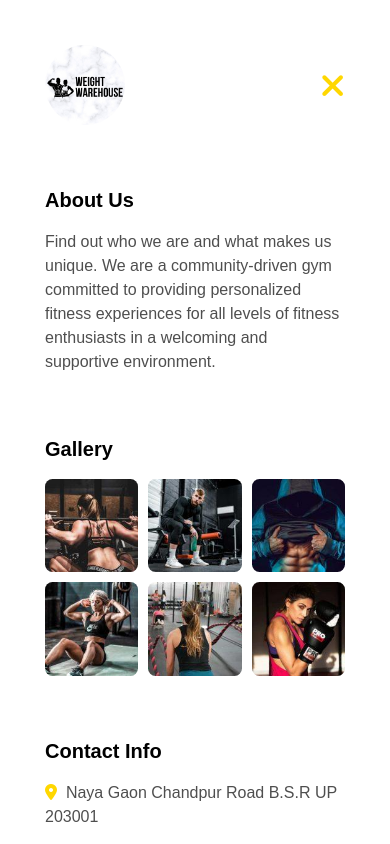
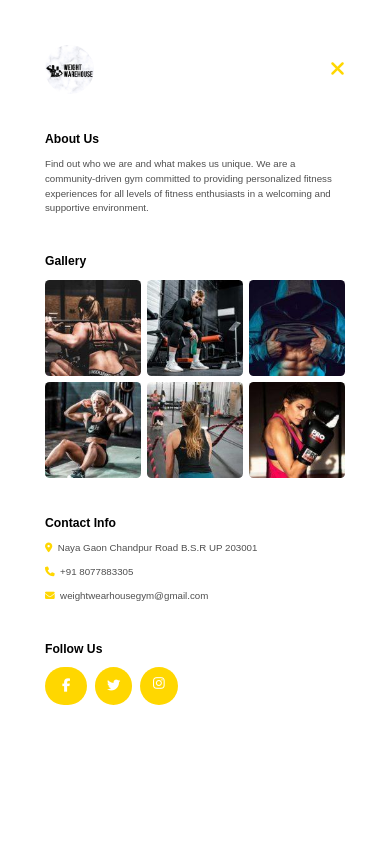
Before and after one commit to Sanskar1431/Gym_website, a React (Create React App) app: page / in a window 390 px wide. Shown: the top 844 px of the page. Built offline with nearby package versions, Linux system fonts and the light colour scheme; no server answers.

Commit message:
style: implement responsive scaling media queries and navbar updates

```diff
--- a/src/components/Nav/Navbar.jsx
+++ b/src/components/Nav/Navbar.jsx
@@ -91,7 +91,7 @@ function Navbar() {
               <ul className="text-center flex flex-col gap-10 absolute top-[50%] left-[50%] -translate-x-[50%] -translate-y-[50%]">
                 <li onClick={hamburgerMenu}>
                   <a
-                    onClick={() => window.top(0, 0)}
+                    onClick={() => window.scrollTo(0, 0)}
                     className="text-[2rem] font-medium hover:text-[#FFD700] ease-in duration-200"
                     href="/#home"
                   >
@@ -100,7 +100,7 @@ function Navbar() {
                 </li>
                 <li onClick={hamburgerMenu}>
                   <Link
-                    onClick={() => window.top(0, 0)}
+                    onClick={() => window.scrollTo(0, 0)}
                     className="text-[2rem] font-medium hover:text-[#FFD700] ease-in duration-200"
                     to="/about"
                   >
@@ -109,7 +109,7 @@ function Navbar() {
                 </li>
                 <li onClick={hamburgerMenu}>
                   <Link
-                    onClick={() => window.top(0, 0)}
+                    onClick={() => window.scrollTo(0, 0)}
                     className="text-[2rem] font-medium hover:text-[#FFD700] ease-in duration-200"
                     to="/schedule/monday"
                   >
@@ -118,7 +118,7 @@ function Navbar() {
                 </li>
                 <li onClick={hamburgerMenu}>
                   <Link
-                    onClick={() => window.top(0, 0)}
+                    onClick={() => window.scrollTo(0, 0)}
                     className="text-[2rem] font-medium hover:text-[#FFD700] ease-in duration-200"
                     to="/gallery/page-1"
                   >
@@ -127,7 +127,7 @@ function Navbar() {
                 </li>
                 <li onClick={hamburgerMenu}>
                   <Link
-                    onClick={() => window.top(0, 0)}
+                    onClick={() => window.scrollTo(0, 0)}
                     className="text-[2rem] font-medium hover:text-[#FFD700] ease-in duration-200"
                     to="/blog"
                   >
@@ -136,7 +136,7 @@ function Navbar() {
                 </li>
                 <li onClick={hamburgerMenu}>
                   <Link
-                    onClick={() => window.top(0, 0)}
+                    onClick={() => window.scrollTo(0, 0)}
                     className="text-[2rem] font-medium hover:text-[#FFD700] ease-in duration-200"
                     to="/contact"
                   >
@@ -145,7 +145,7 @@ function Navbar() {
                 </li>
                 <li onClick={hamburgerMenu}>
                   <Link
-                    onClick={() => window.top(0, 0)}
+                    onClick={() => window.scrollTo(0, 0)}
                     className="text-[2rem] font-medium hover:text-[#FFD700] ease-in duration-200"
                     to="/pricing"
                   >
@@ -154,7 +154,7 @@ function Navbar() {
                 </li>
                 <li onClick={hamburgerMenu}>
                   <Link
-                    onClick={() => window.top(0, 0)}
+                    onClick={() => window.scrollTo(0, 0)}
                     className="text-[2rem] font-medium hover:text-[#FFD700] ease-in duration-200"
                     to="/classes"
                   >
@@ -252,9 +252,14 @@ function Navbar() {
                     <span className="bg-[#FFD700] rounded-full py-[12px] px-[12px] cursor-pointer">
                       <i className="fa-brands fa-twitter text-[2.2rem] text-white"></i>
                     </span>
-                    <span className="bg-[#FFD700] rounded-full py-[10px] px-[13px] cursor-pointer">
+                    <a
+                      href="https://www.instagram.com/weightwarehouse?utm_source=ig_web_button_share_sheet&igsh=ZDNlZDc0MzIxNw=="
+                      target="_blank"
+                      rel="noopener noreferrer"
+                      className="bg-[#FFD700] rounded-full py-[10px] px-[13px] cursor-pointer"
+                    >
                       <i className="fa-brands fa-instagram text-[2.2rem] text-white"></i>
-                    </span>
+                    </a>
                   </div>
                 </div>
               </div>
--- a/src/index.css
+++ b/src/index.css
@@ -14,10 +14,12 @@
 
 html {
   font-size: 62.5%;
+  overflow-x: hidden;
 }
 
 body {
   font-family: 'Montserrat', sans-serif;
+  overflow-x: hidden;
 }
 
 /* css for all pages */
@@ -734,12 +736,51 @@ body {
 /* MEDIA QUERIES --------------------------------*/
 
 @media (max-width: 1200px) {
+  html {
+    font-size: 60%;
+  }
   .navlist-nav {
     display: none;
   }
 
   .fa-bars {
     display: flex;
+  }
+}
+
+@media (max-width: 1000px) {
+  html {
+    font-size: 55%;
+  }
+}
+
+@media (max-width: 800px) {
+  html {
+    font-size: 50%;
+  }
+}
+
+@media (max-width: 620px) {
+  html {
+    font-size: 45%;
+  }
+}
+
+@media (max-width: 540px) {
+  html {
+    font-size: 40%;
+  }
+}
+
+@media (max-width: 450px) {
+  html {
+    font-size: 38%;
+  }
+}
+
+@media (max-width: 375px) {
+  html {
+    font-size: 34%;
   }
 }
 
@@ -776,3 +817,13 @@ body {
 *::-webkit-scrollbar-thumb:active {
   background-color: #A0A0A0;
 }
+
+/* Hide scrollbar for Chrome, Safari and Opera */
+.no-scrollbar::-webkit-scrollbar {
+  display: none;
+}
+/* Hide scrollbar for IE, Edge and Firefox */
+.no-scrollbar {
+  -ms-overflow-style: none;  /* IE and Edge */
+  scrollbar-width: none;  /* Firefox */
+}
```
